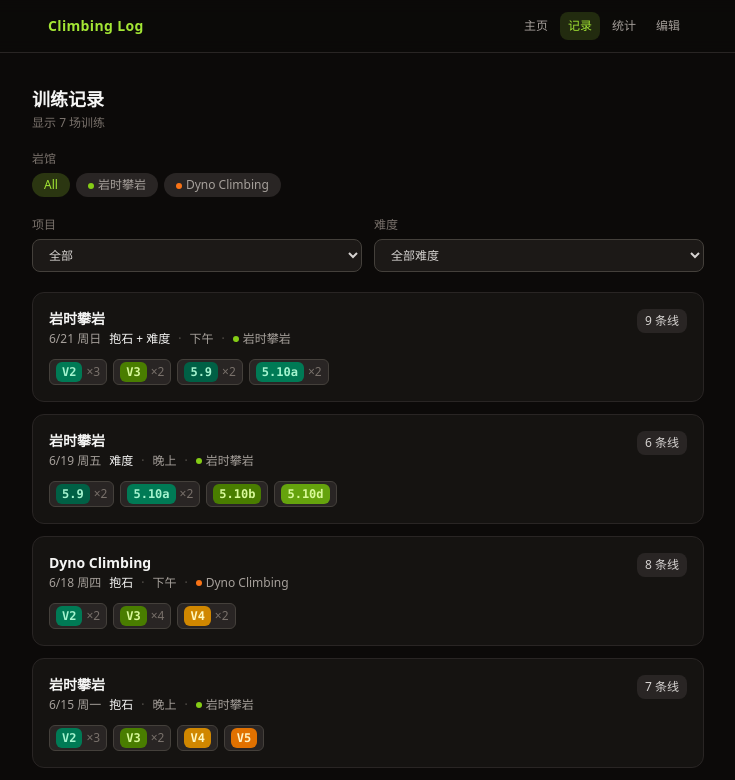
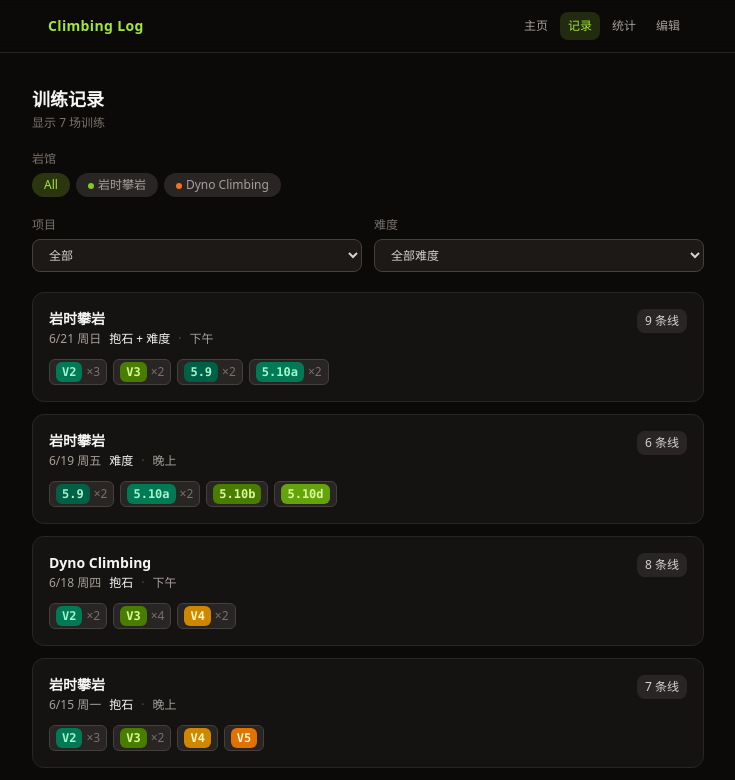
Before and after one commit to Laurentdiao/my_climbing, a React (Vite) app: page /#/sessions in a window 1280 px wide. Shown: the top 780 px of the page, without its empty margins (272-1007 px from the left). Built offline with nearby package versions, Linux system fonts and the light colour scheme.

Commit message:
fix: remove duplicate gym name, remove auto video note

```diff
--- a/src/features/climbing/components/SessionCard.tsx
+++ b/src/features/climbing/components/SessionCard.tsx
@@ -45,18 +45,6 @@ export function SessionCard({ session, gym }: SessionCardProps) {
                 <span>{timeLabel}</span>
               </>
             )}
-            {gym && (
-              <>
-                <span className="text-stone-600">·</span>
-                <span className="flex items-center gap-1">
-                  <span
-                    className="inline-block h-1.5 w-1.5 rounded-full"
-                    style={{ backgroundColor: gym.color || "#a3e635" }}
-                  />
-                  {gym.name}
-                </span>
-              </>
-            )}
           </div>
         </div>
         <span className="shrink-0 rounded-lg bg-stone-800 px-2 py-1 text-xs font-medium text-stone-300">
--- a/src/features/climbing/components/SessionDetail.tsx
+++ b/src/features/climbing/components/SessionDetail.tsx
@@ -51,19 +51,6 @@ export function SessionDetail({ session, gym }: SessionDetailProps) {
               <span>{timeLabel}</span>
             </>
           )}
-          {gym && (
-            <>
-              <span className="text-stone-600">·</span>
-              <span className="flex items-center gap-1.5">
-                <span
-                  className="inline-block h-2 w-2 rounded-full"
-                  style={{ backgroundColor: gym.color || "#a3e635" }}
-                />
-                {gym.name}
-                {gym.city && <span className="text-stone-500">· {gym.city}</span>}
-              </span>
-            </>
-          )}
           <span className="text-stone-600">·</span>
           <span className="text-xs text-stone-500">{disciplineLabel}</span>
           <span className="text-stone-600">·</span>
@@ -102,11 +89,6 @@ export function SessionDetail({ session, gym }: SessionDetailProps) {
                     platform={entry.videoPlatform}
                     title={entry.videoTitle}
                   />
-                  {entry.quantity > 1 && (
-                    <span className="ml-2 text-xs text-stone-600">
-                      (相关视频，非逐条线路视频)
-                    </span>
-                  )}
                 </div>
               )}
             </div>
--- a/src/scripts/validate-data.ts
+++ b/src/scripts/validate-data.ts
@@ -47,12 +47,6 @@ function validate() {
         );
         warnings++;
       }
-
-      if (entry.quantity > 1 && entry.videoUrl) {
-        console.warn(
-          `⚠ Entry ${entry.id} has quantity=${entry.quantity} and videoUrl — UI will show this as a "related video", not per-problem video`,
-        );
-      }
     }
   }
 
```
